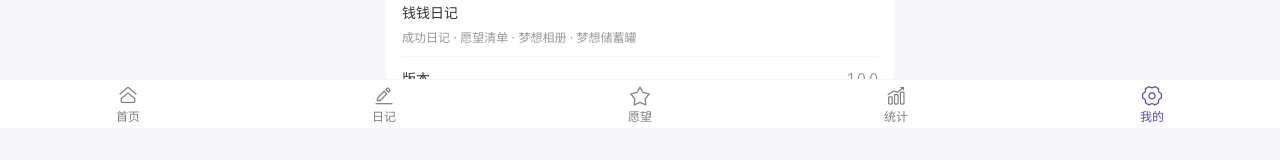
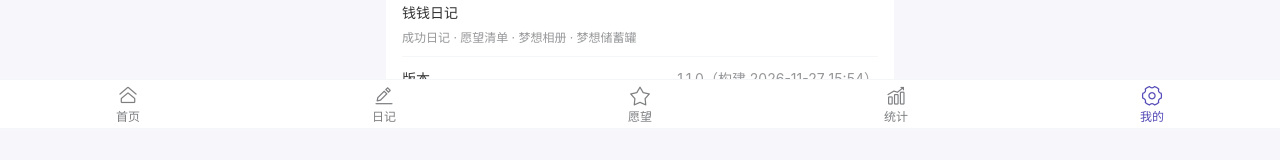
Before and after one commit to wanan704/money-dog-app, a Vue app: page /#/settings in a window 1280 px wide. Shown: the part 671-831 px from the top of the page. Built offline with nearby package versions, Linux system fonts and the light colour scheme.

Commit message:
feat: 设置页显示构建时间，便于核对 PWA 是否已更新

```diff
--- a/src/views/Settings.vue
+++ b/src/views/Settings.vue
@@ -44,7 +44,7 @@
     <div class="section-title">关于</div>
     <van-cell-group inset>
       <van-cell title="钱钱日记" label="成功日记 · 愿望清单 · 梦想相册 · 梦想储蓄罐" />
-      <van-cell title="版本" value="1.0.0" />
+      <van-cell title="版本" :value="versionText" />
     </van-cell-group>
 
     <van-popup v-model:show="showTimePicker" position="bottom" round>
@@ -71,6 +71,8 @@ const reminderTime = ref('21:00')
 const showTimePicker = ref(false)
 const timeArr = ref(['21', '00'])
 const fileInput = ref(null)
+// 构建时间由 vite define 注入，用于核对手机端是否已更新到最新版
+const versionText = `1.1.0（构建 ${typeof __BUILD_TIME__ !== 'undefined' ? __BUILD_TIME__ : 'dev'}）`
 
 const permissionText = computed(() => {
   if (!('Notification' in window)) return '不支持'
--- a/vite.config.js
+++ b/vite.config.js
@@ -4,6 +4,9 @@ import { VitePWA } from 'vite-plugin-pwa'
 
 export default defineConfig({
   base: './',
+  define: {
+    __BUILD_TIME__: JSON.stringify(new Date().toISOString().slice(0, 16).replace('T', ' '))
+  },
   plugins: [
     vue(),
     VitePWA({
```
